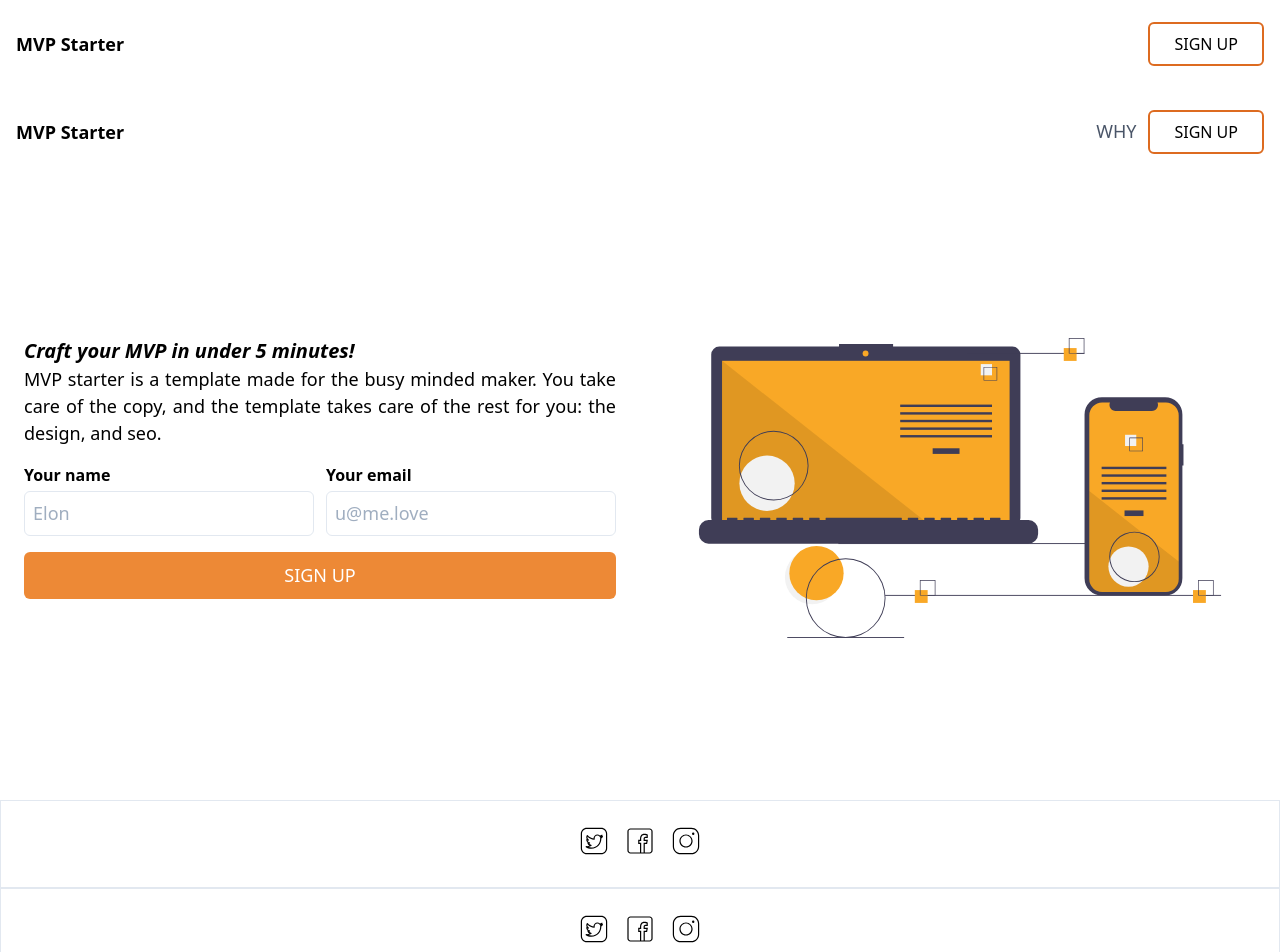
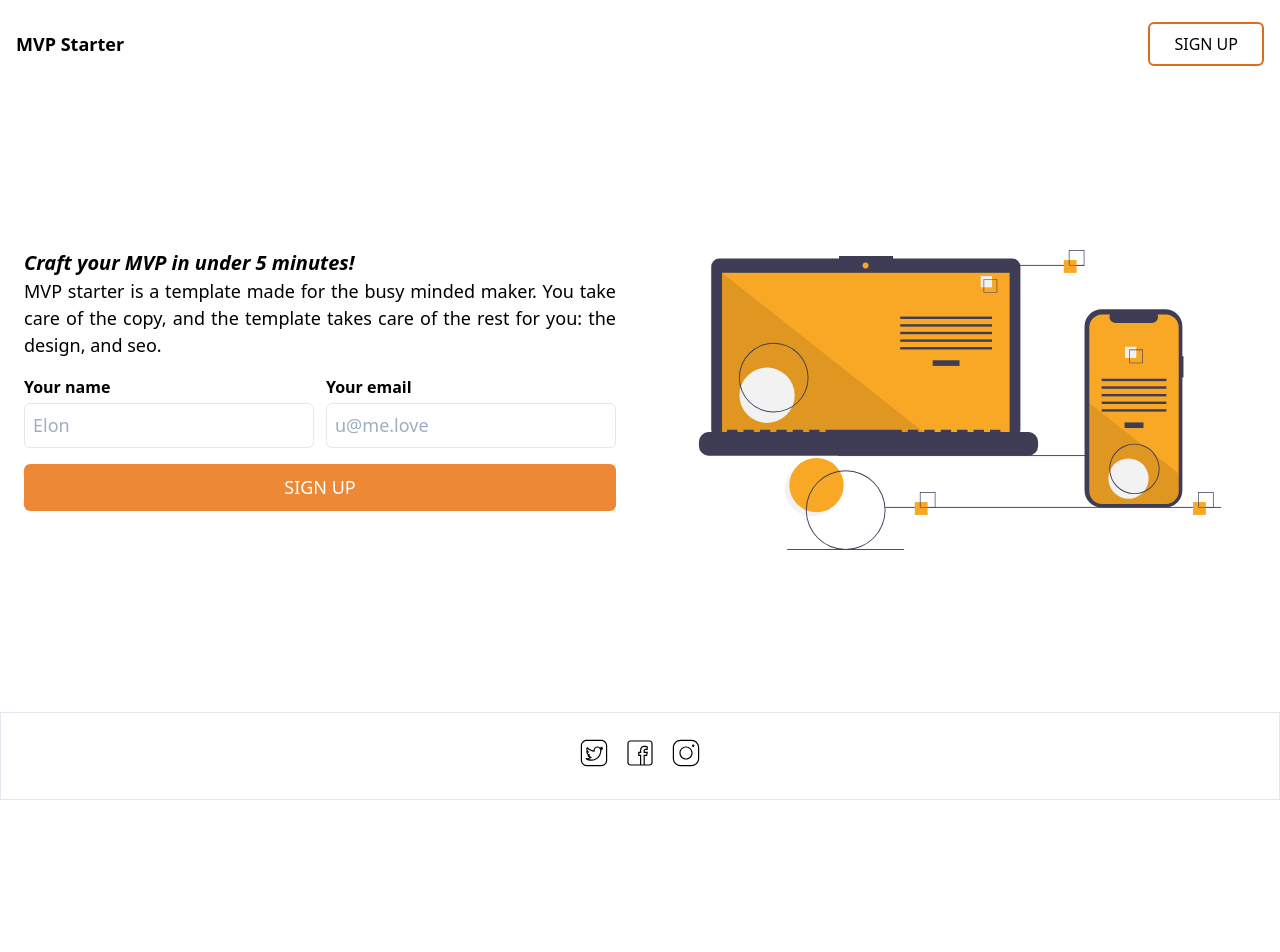
Before and after one commit to karimdaghari/mvp-starter, a Next.js app: page / in a window 1280 px wide. Shown: the top 952 px of the page. After the commit the page ends 800 px from the top, so only its background shows below. Built offline with nearby package versions, Linux system fonts and the light colour scheme.

Commit message:
* use layout * extract form into its own component

```diff
--- /dev/null
+++ b/components/Form.tsx
@@ -0,0 +1,33 @@
+export default function Form() {
+  return (
+    <div className="space-y-4">
+      <div className="flex flex-col space-y-4 md:flex-row md:space-y-0 md:space-x-3">
+        <div className="flex flex-col space-y-1 md:w-1/2">
+          <label htmlFor="name" className="text-base font-semibold">
+            Your name
+          </label>
+          <input
+            id="name"
+            type="text"
+            className="p-2 border rounded-md"
+            placeholder="Elon"
+          />
+        </div>
+        <div className="flex flex-col space-y-1 md:w-1/2">
+          <label htmlFor="name" className="text-base font-semibold">
+            Your email
+          </label>
+          <input
+            id="name"
+            type="email"
+            className="p-2 border rounded-md"
+            placeholder="u@me.love"
+          />
+        </div>
+      </div>
+      <button className="w-full px-6 py-2 font-medium text-white uppercase bg-orange-500 border-2 border-transparent rounded-md hover:bg-transparent hover:border-orange-500 hover:text-black">
+        Sign up
+      </button>
+    </div>
+  );
+}
--- a/pages/index.tsx
+++ b/pages/index.tsx
@@ -1,27 +1,14 @@
 import Head from "next/head";
 import Image from "next/image";
 import Link from "next/link";
+import Form from "../components/Form";
 
 export default function Index() {
   return (
-    <div className="container">
+    <>
       <Head>
         <title>MVP Starter</title>
       </Head>
-
-      <header className="flex items-center justify-between">
-        <h1 className="text-lg font-semibold">
-          <Link href="/">MVP Starter</Link>
-        </h1>
-        <div className="space-x-3">
-          <span className="text-lg text-gray-700 uppercase hover:font-medium hover:text-black">
-            <Link href="/why">Why</Link>
-          </span>
-          <button className="px-6 py-2 font-medium uppercase border-2 border-orange-600 rounded-md hover:text-white hover:bg-orange-600">
-            Sign up
-          </button>
-        </div>
-      </header>
 
       <main className="grid grid-cols-1 md:grid-cols-2 gap-y-5 md:gap-y-0">
         <div className="p-4 space-y-4 text-lg md:p-0 md:px-6 md:pt-40">
@@ -35,64 +22,12 @@ export default function Index() {
               the design, and seo.
             </p>
           </div>
-          <div className="space-y-4">
-            <div className="flex flex-col space-y-4 md:flex-row md:space-y-0 md:space-x-3">
-              <div className="flex flex-col space-y-1 md:w-1/2">
-                <label htmlFor="name" className="text-base font-semibold">
-                  Your name
-                </label>
-                <input
-                  id="name"
-                  type="text"
-                  className="p-2 border rounded-md"
-                  placeholder="Elon"
-                />
-              </div>
-              <div className="flex flex-col space-y-1 md:w-1/2">
-                <label htmlFor="name" className="text-base font-semibold">
-                  Your email
-                </label>
-                <input
-                  id="name"
-                  type="email"
-                  className="p-2 border rounded-md"
-                  placeholder="u@me.love"
-                />
-              </div>
-            </div>
-            <button className="w-full px-6 py-2 font-medium text-white uppercase bg-orange-500 border-2 border-transparent rounded-md hover:bg-transparent hover:border-orange-500 hover:text-black">
-              Sign up
-            </button>
-          </div>
+          <Form />
         </div>
         <div className="flex items-center justify-center order-first md:order-last">
           <Image src="/app.svg" width={600} height={300} />
         </div>
       </main>
-
-      <footer className="flex items-center justify-center p-4 space-x-4 border border-t">
-        <a
-          href="https://twitter.com/"
-          target="_blank"
-          rel="noopener noreferrer"
-        >
-          <Image src="/twitter.svg" width={30} height={30} />
-        </a>
-        <a
-          href="https://facebook.com/"
-          target="_blank"
-          rel="noopener noreferrer"
-        >
-          <Image src="/facebook.svg" width={30} height={30} />
-        </a>
-        <a
-          href="https://twitter.com/"
-          target="_blank"
-          rel="noopener noreferrer"
-        >
-          <Image src="/instagram.svg" width={30} height={30} />
-        </a>
-      </footer>
-    </div>
+    </>
   );
 }
```
